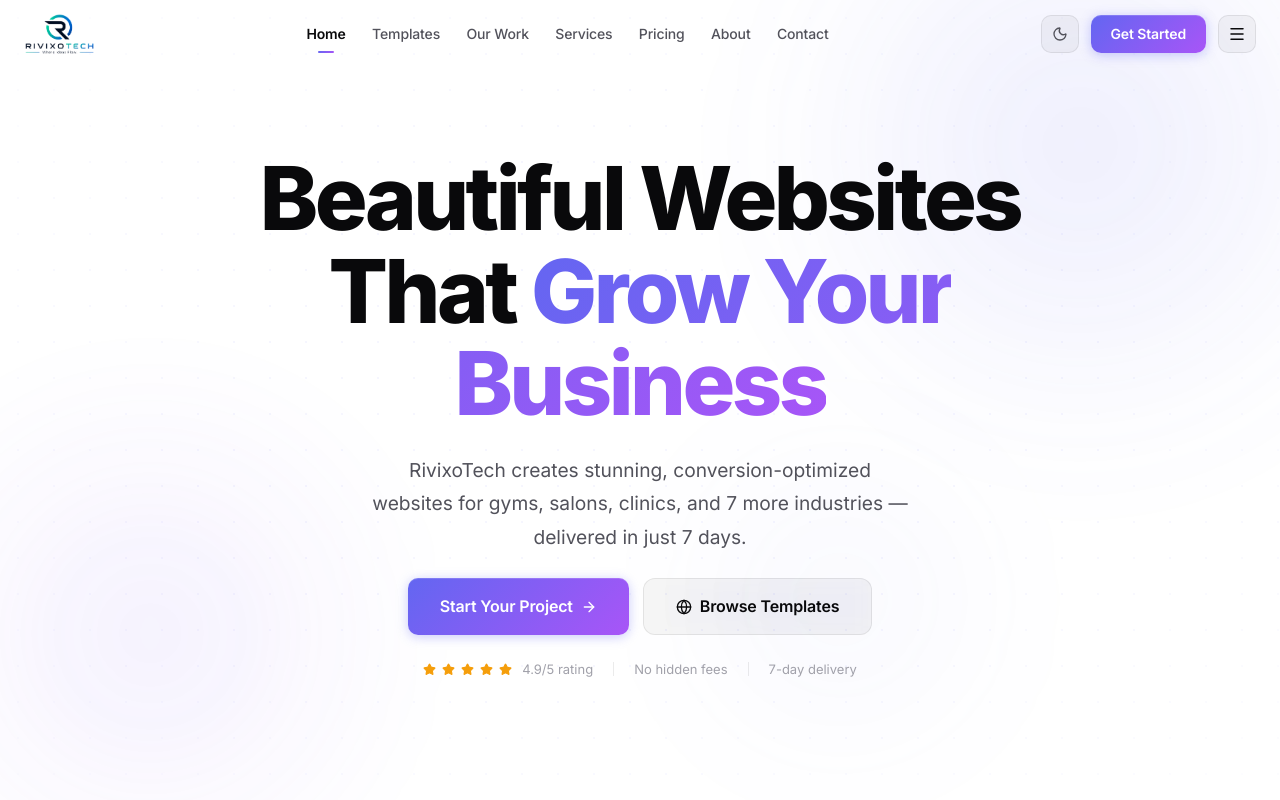
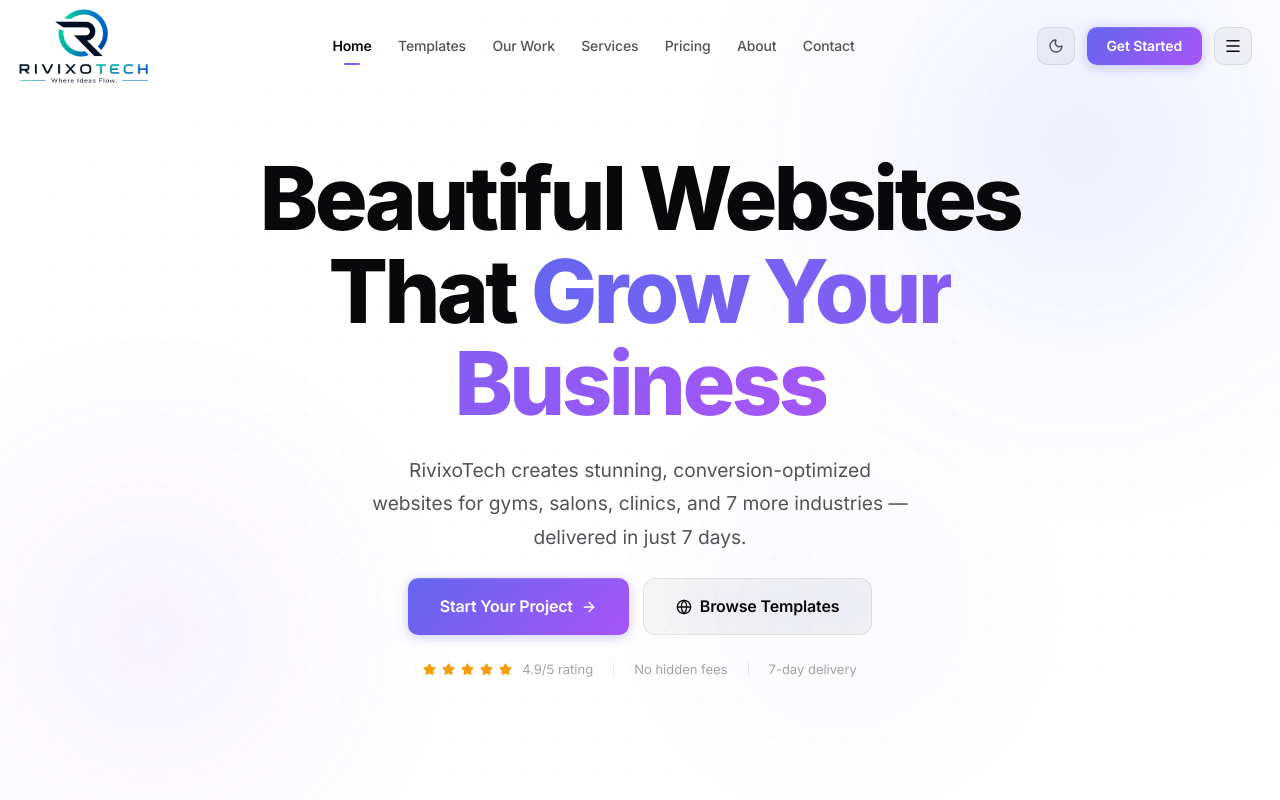
Before and after one commit to getnaron/projectx, a React (Vite) app: page / in a window 1280 px wide. Shown: the top 800 px of the page. Built offline with nearby package versions, Linux system fonts and the light colour scheme.

Commit message:
Update logo layout: increase header logo, left-align header logo, and adjust footer logo size

```diff
--- a/src/components/Footer.tsx
+++ b/src/components/Footer.tsx
@@ -76,7 +76,7 @@ export default function Footer() {
               to="/"
               style={{ display: 'inline-block', textDecoration: 'none', marginBottom: '1rem' }}
             >
-              <Logo height={44} />
+              <Logo height={48} />
             </Link>
             <p style={{ color: 'var(--color-text-muted)', fontSize: '0.9rem', lineHeight: 1.7, marginBottom: '1.5rem' }}>
               We craft beautiful, high-converting websites for small businesses that deserve to shine online.
--- a/src/components/Navbar.tsx
+++ b/src/components/Navbar.tsx
@@ -59,15 +59,22 @@ export default function Navbar() {
       }}
     >
       <nav
-        className="container"
-        style={{ display: 'flex', alignItems: 'center', justifyContent: 'space-between', height: 68 }}
+        style={{
+          display: 'flex',
+          alignItems: 'center',
+          justifyContent: 'space-between',
+          height: 92,
+          width: '100%',
+          paddingLeft: '1.25rem',
+          paddingRight: '1.75rem',
+        }}
       >
         {/* Logo */}
         <Link
           to="/"
-          style={{ display: 'flex', alignItems: 'center', textDecoration: 'none' }}
+          style={{ display: 'flex', alignItems: 'center', textDecoration: 'none', marginLeft: '-0.25rem' }}
         >
-          <Logo height={42} />
+          <Logo height={80} />
         </Link>
 
         {/* Desktop nav links */}
--- a/src/components/PreviewBackBar.tsx
+++ b/src/components/PreviewBackBar.tsx
@@ -17,7 +17,7 @@ export default function PreviewBackBar({ templateName, category, categoryRoute }
       <div style={{ display: 'flex', alignItems: 'center', gap: '1.5rem' }}>
         {/* Logo */}
         <Link to="/" style={{ display: 'flex', alignItems: 'center', textDecoration: 'none' }}>
-          <img src="/logo-dark.png" alt="RivixoTech Logo" style={{ height: 28, width: 'auto', objectFit: 'contain' }} />
+          <img src="/logo-dark.png" alt="RivixoTech Logo" style={{ height: 48, width: 'auto', objectFit: 'contain' }} />
         </Link>
 
         {/* Separator */}
```
